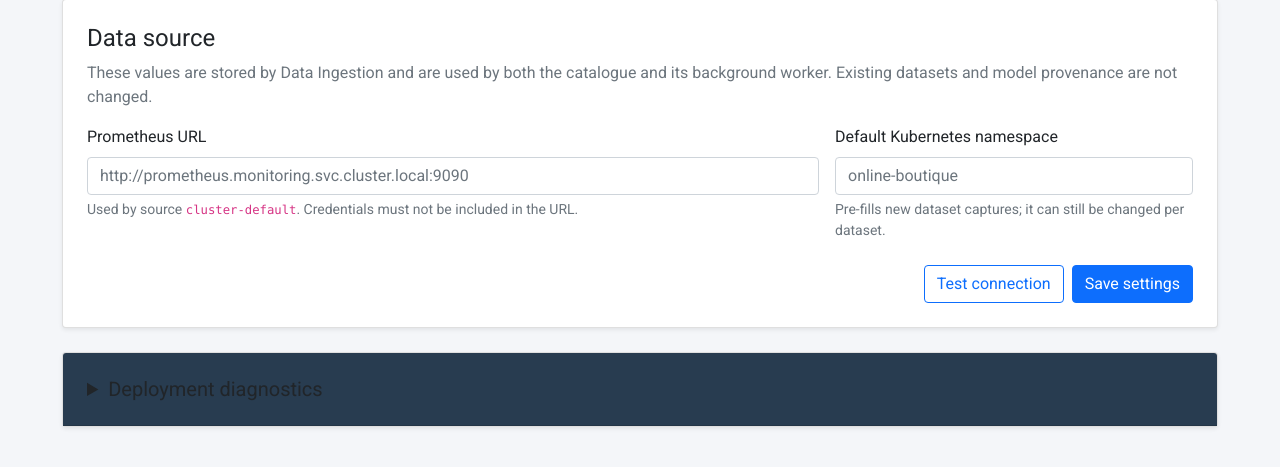
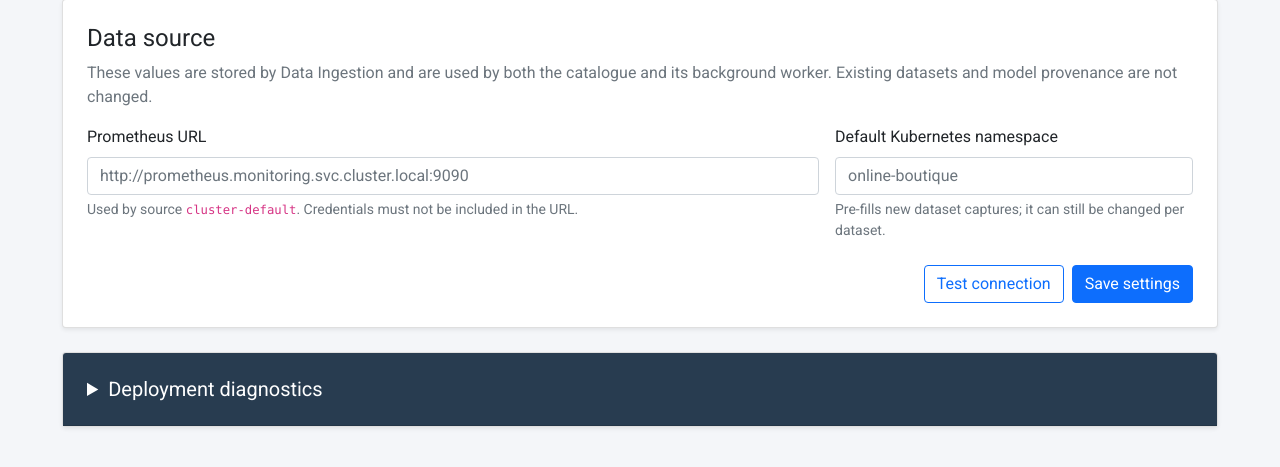
Before and after one commit to ThomasGITH/fork_cloudsentinel, a Django app: page /config/ in a window 1280 px wide. Shown: the part 230-697 px from the top of the page. Run offline with Django 5.2, Linux system fonts and the light colour scheme; data that the repository does not hold is empty.

Commit message:
Fix deployment diagnostics contrast

```diff
--- a/user_interface/monitoring_project/config_app/templates/config_app/update_config.html
+++ b/user_interface/monitoring_project/config_app/templates/config_app/update_config.html
@@ -15,7 +15,7 @@
       <div class="col-lg-4"><label class="form-label" for="default-namespace">Default Kubernetes namespace</label><input class="form-control" id="default-namespace" name="default_namespace" required pattern="[a-z0-9]([-a-z0-9]*[a-z0-9])?" value="{{ environment.default_namespace }}" placeholder="online-boutique"><div class="form-text">Pre-fills new dataset captures; it can still be changed per dataset.</div></div>
     </div><div class="d-flex flex-wrap justify-content-end gap-2 mt-4"><button class="btn btn-outline-primary" name="action" value="test" type="submit">Test connection</button><button class="btn btn-primary" name="action" value="save" type="submit">Save settings</button></div></form>
   </div></section>
-  <details class="card shadow-sm"><summary class="card-header p-4 h5 mb-0" style="cursor: pointer;">Deployment diagnostics</summary><div class="card-body p-0">
+  <details class="card shadow-sm"><summary class="card-header p-4 h5 mb-0 text-white" style="cursor: pointer;">Deployment diagnostics</summary><div class="card-body p-0">
     <div class="p-4 border-bottom"><p class="text-muted mb-0">These internal service addresses are deployment wiring. Application users should not edit them here.</p></div>
     <div class="table-responsive"><table class="table align-middle mb-0"><thead><tr><th class="ps-4">Service</th><th>Purpose</th><th>Deployment variable</th><th class="pe-4">Current value</th></tr></thead><tbody>{% for connection in diagnostics %}<tr><td class="ps-4"><strong>{{ connection.name }}</strong></td><td>{{ connection.purpose }}</td><td><code>{{ connection.environment }}</code></td><td class="pe-4"><code class="text-break">{{ connection.value }}</code></td></tr>{% endfor %}</tbody></table></div>
   </div></details>
```
